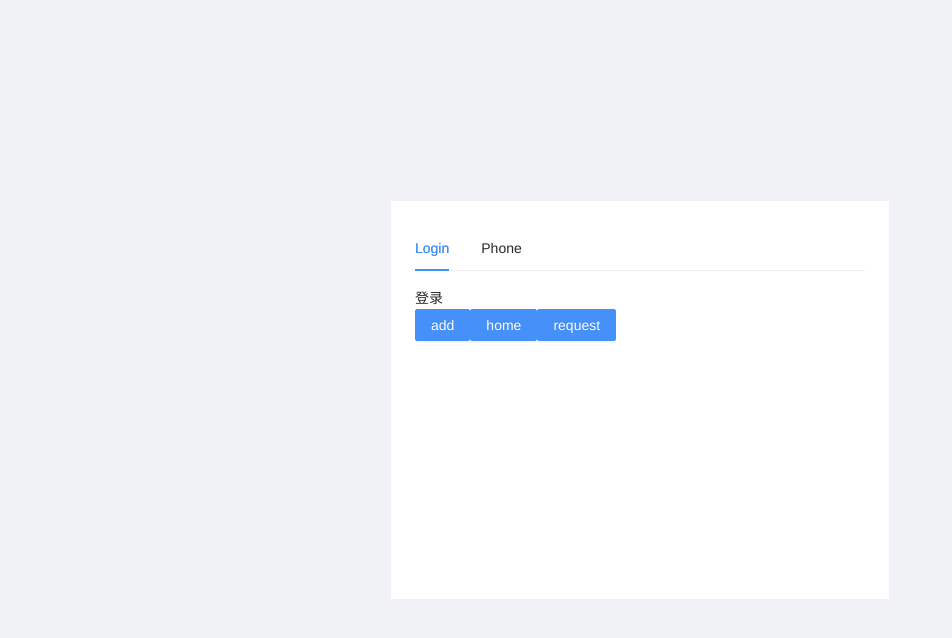
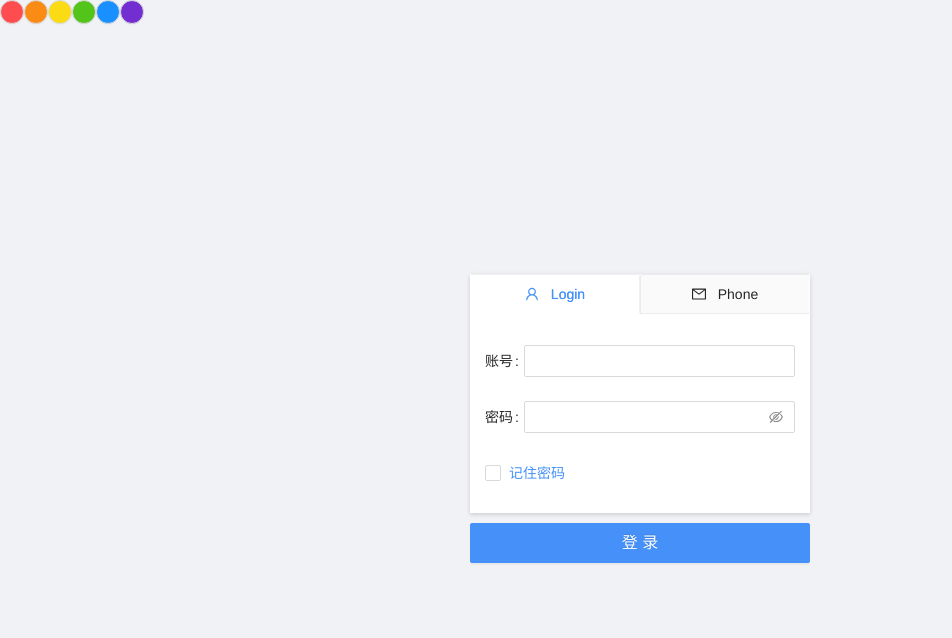
Before and after one commit to Hubbard-Liu/react-admin, a React (Create React App) app: page /login in a window 1280 px wide. Shown: the top 638 px of the page, without its empty margins (0-952 px from the left). Built offline with nearby package versions, Linux system fonts and the light colour scheme.

Commit message:
updated login page

```diff
--- a/src/hooks/useThrottle.js
+++ b/src/hooks/useThrottle.js
@@ -2,7 +2,7 @@
  * @Author: Do not edit
  * @Date: 2022-10-11 23:17:59
  * @LastEditors: LiuYu
- * @LastEditTime: 2022-10-11 23:28:10
+ * @LastEditTime: 2022-10-12 23:15:51
  * @FilePath: /react-admin/src/hooks/useThrottle.js
  */
 import { throttle } from '@/utils/lodashChunk';
@@ -14,8 +14,8 @@ import { throttle } from '@/utils/lodashChunk';
  * @returns
  */
 export const useThrottle = (fn, delay = 800) => {
-  return throttle(() => {
-    fn();
+  return throttle((...arg) => {
+    fn(...arg);
   },
   delay,
   { 'trailing': false });
--- a/src/views/login/Login.jsx
+++ b/src/views/login/Login.jsx
@@ -2,70 +2,196 @@
  * @Author: Do not edit
  * @Date: 2022-10-10 14:31:18
  * @LastEditors: LiuYu
- * @LastEditTime: 2022-10-12 17:59:53
- * @FilePath: \react-admin\src\views\login\Login.jsx
+ * @LastEditTime: 2022-10-12 23:20:58
+ * @FilePath: /react-admin/src/views/login/Login.jsx
  */
 import React, { memo } from 'react';
 import { useDispatch } from 'react-redux';
-import { useNavigate } from 'react-router-dom';
-import { Button, Card, Tabs } from 'antd';
-import { setTheme, requestData } from '@/store/modules/user/userSlice';
+// import { useNavigate } from 'react-router-dom';
+import { Button, Tabs, Checkbox, Form, Input } from 'antd';
+import { UserOutlined, MailOutlined } from '@ant-design/icons';
+import { setTheme } from '@/store/modules/user/userSlice';
 import { useThrottle } from '@hooks/useThrottle';
 import loginStyle from './login.modules.scss';
 
 const Login = () => {
-  const onChange = (key) => {
-    console.log(key);
-  };
+  const dispatch = useDispatch();
+
+  // 主题设置
+  const themeList = [
+    {
+      color: '#ff4d4f',
+      name: 'red'
+    },
+    {
+      color: '#fa8c16',
+      name: 'orange'
+    },
+    {
+      color: '#fadb14',
+      name: 'yellow'
+    },
+    {
+      color: '#52c41a',
+      name: 'green'
+    },
+    {
+      color: '#1890ff',
+      name: 'blue'
+    },
+    {
+      color: '#722ed1',
+      name: 'purple'
+    }
+  ];
+  const handleTheme = useThrottle((color) => {
+    dispatch(setTheme(color));
+  });
+  const ThemeBtn = themeList.map((item) => {
+    return (
+      <Button
+        shape='circle'
+        size='small'
+        color={item.color}
+        key={item.color}
+        style={{ backgroundColor: item.color }}
+        onClick={() => handleTheme(item.color)}
+      >
+        {' '}
+      </Button>
+    );
+  });
 
   const tabList = [
     {
-      label: `Login`,
+      label: (
+        <span>
+          <UserOutlined />
+          Login
+        </span>
+      ),
       key: 'login',
-      children: <UserLogin/>
+      children: <UserLogin />
     },
     {
-      label: `Phone`,
+      label: (
+        <span>
+          <MailOutlined />
+          Phone
+        </span>
+      ),
       key: '2',
-      children: <UserPhone/>
+      children: <UserPhone />
     }
   ];
 
+  const handleClick = useThrottle(() => {});
+
   return (
     <>
-      <Card className='login' style={loginStyle} hoverable>
-        <Tabs
-          defaultActiveKey='1'
-          onChange={onChange}
-          items={tabList}
-        />
-      </Card>
+      <div className='theme'>{ThemeBtn}</div>
+      <div className='login' style={loginStyle}>
+        <div className='login-content'>
+          <Tabs
+            defaultActiveKey='login'
+            type='card'
+            centered
+            tabBarGutter={0}
+            items={tabList}
+          />
+        </div>
+        <Button
+          className='login-submit'
+          size='large'
+          type='primary'
+          onClick={() => handleClick()}
+        >
+          登录
+        </Button>
+      </div>
     </>
   );
 };
 
 const UserLogin = () => {
-  const dispatch = useDispatch();
-  const navigate = useNavigate();
+  const [form] = Form.useForm();
 
-  const handleClick = useThrottle(() => {
-    dispatch(requestData(18));
-  });
+  const layout = {
+    labelCol: { span: 3 },
+    wrapperCol: { span: 21 }
+  };
 
   return (
-    <>
-      <div>登录</div>
-      <Button type='primary' onClick={() => dispatch(setTheme('pink'))}>add</Button>
-      <Button type='primary' onClick={() => navigate('/home')}>home</Button>
-      <Button type='primary' onClick={() => handleClick()}>request</Button>
-    </>
+    <div className='userLogin'>
+      <Form {...layout} form={form} name='userLogin'>
+        <Form.Item
+          label='账号'
+          name='username'
+          required={false}
+          type='string'
+          rules={[
+            {
+              required: true,
+              message: '请输入账号',
+              whitespace: true,
+              type: 'string'
+            },
+            {
+              max: 20,
+              message: '账号不得大于20个位',
+              type: 'string'
+            },
+            {
+              min: 3,
+              message: '账号不得小于3个位',
+              type: 'string'
+            }
+          ]}
+        >
+          <Input />
+        </Form.Item>
+
+        <Form.Item
+          label='密码'
+          name='password'
+          required={false}
+          rules={[
+            { required: true, message: '请输入密码' },
+            {
+              // 自定义校验
+              validator: (_, value) => {
+                const reg = new RegExp(
+                  /^\S*(?=\S{6,})(?=\S*\d)(?=\S*[A-Z])(?=\S*[a-z])(?=\S*[!@#$%^&*? ])\S*$/
+                );
+                return reg.test(value)
+                  ? Promise.resolve()
+                  : Promise.reject(
+                    new Error(
+                      '最少6位，包括至少1个大写字母，1个小写字母，1个数字，1个特殊字符'
+                    )
+                  );
+              }
+            }
+          ]}
+        >
+          <Input.Password />
+        </Form.Item>
+
+        <Form.Item
+          name='remember'
+          valuePropName='checked'
+          labelCol={{ span: 6 }}
+          wrapperCol={{ span: 18 }}
+        >
+          <Checkbox className='userLogin-text'>记住密码</Checkbox>
+        </Form.Item>
+      </Form>
+    </div>
   );
 };
 
 const UserPhone = () => {
-  return (
-    <div>UserPhone</div>
-  );
+  return <div className='userPhone'>UserPhone</div>;
 };
 
 export default memo(Login);
--- a/src/views/login/login.modules.scss
+++ b/src/views/login/login.modules.scss
@@ -2,7 +2,46 @@
   position: relative;
   top: 50%;
   left: 50%;
-  width: 500px;
-  min-height: 400px;
+  width: 340px;
+  min-height: 300px;
   transform: translate(-50%, -50%);
+
+  .login-content {
+    width: 100%;
+    background-color: #fff;
+    box-shadow: 0 2px 4px rgba(0, 0, 0, .12), 0 0 6px rgba(0, 0, 0, .04);
+  }
+
+  .ant-tabs-nav-list {
+    width: 100%;
+
+    .ant-tabs-tab {
+      display: flex;
+    justify-content: center;
+      flex: 1;
+      text-align: center;
+    }
+
+    .ant-tabs-tab:nth-child(1) {
+      border-left: 1px solid #fff;
+    }
+    .ant-tabs-tab:nth-child(2) {
+      border-right: 1px solid #fff;
+    }
+  }
+
+  .login-submit {
+    margin-top: 10px;
+    width: 100%;
+  }
 }
+
+.userLogin,
+.userPhone {
+  padding: 15px;
+  padding-bottom: 0px;
+
+  .userLogin-text{
+    color: var(--ant-primary-color);
+  }
+}
```
